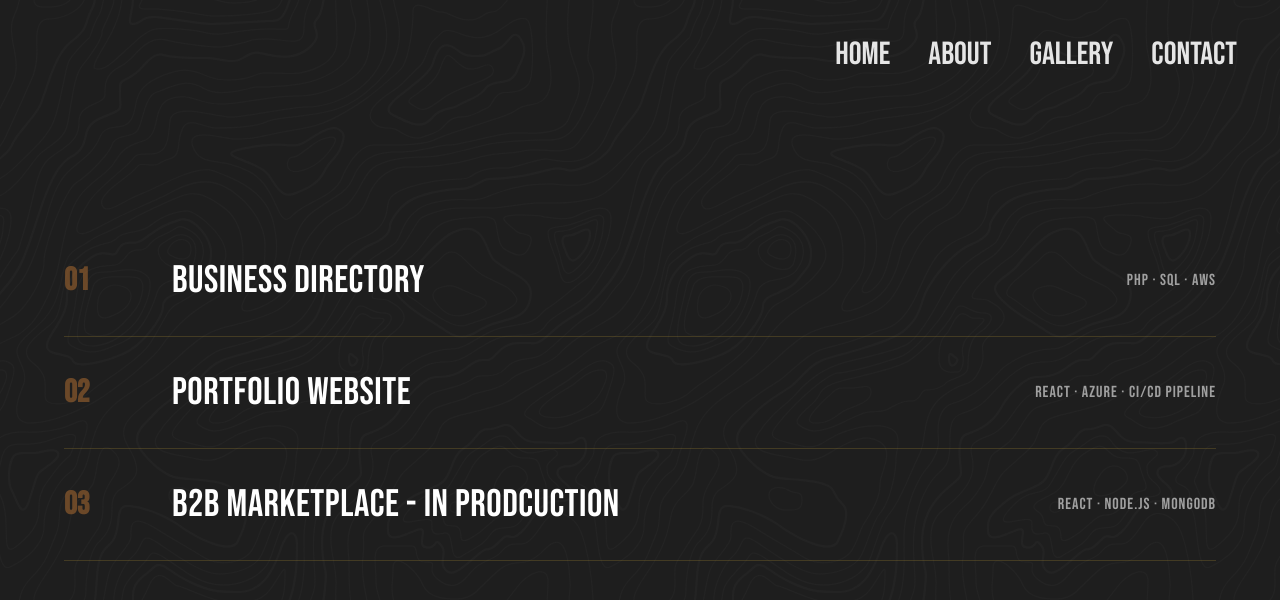
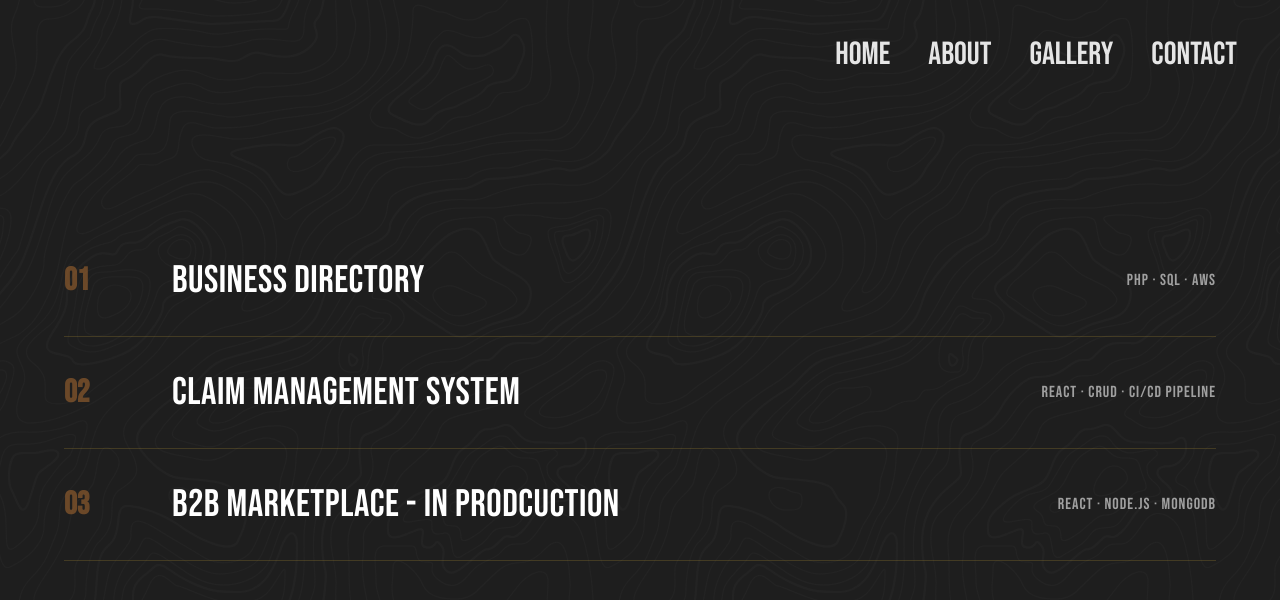
Before and after one commit to Mimorozu/portfolio-website, a React (Create React App) app: page /gallery in a window 1280 px wide. Shown: the top 600 px of the page. Built offline with nearby package versions, Linux system fonts and the light colour scheme; a web font is replaced by a local one.

Commit message:
Gallery updated : claims app added

```diff
--- a/src/components/Gallery.js
+++ b/src/components/Gallery.js
@@ -14,10 +14,10 @@ export default function Gallery() {
         },
         {
             number: "02",
-            title: "Portfolio Website",
-            tech: "React · Azure · CI/CD pipeline",
+            title: "Claim Management System",
+            tech: "React · CRUD · CI/CD pipeline",
             image: "/project2.png", // Replace with your image
-            url: ""
+            url: "https://claims-record-manager.vercel.app/login"
         },
         {
             number: "03",
```
